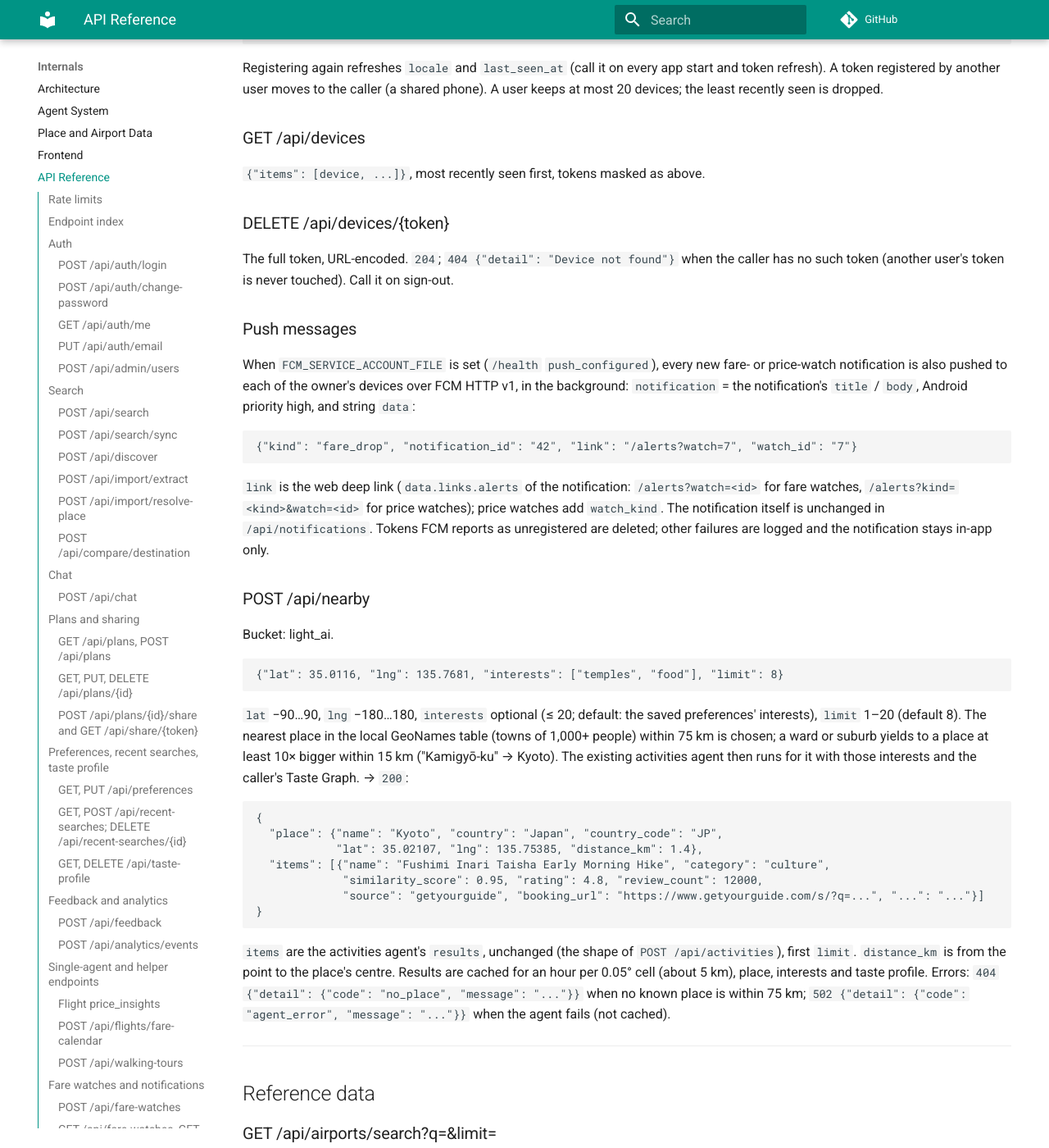
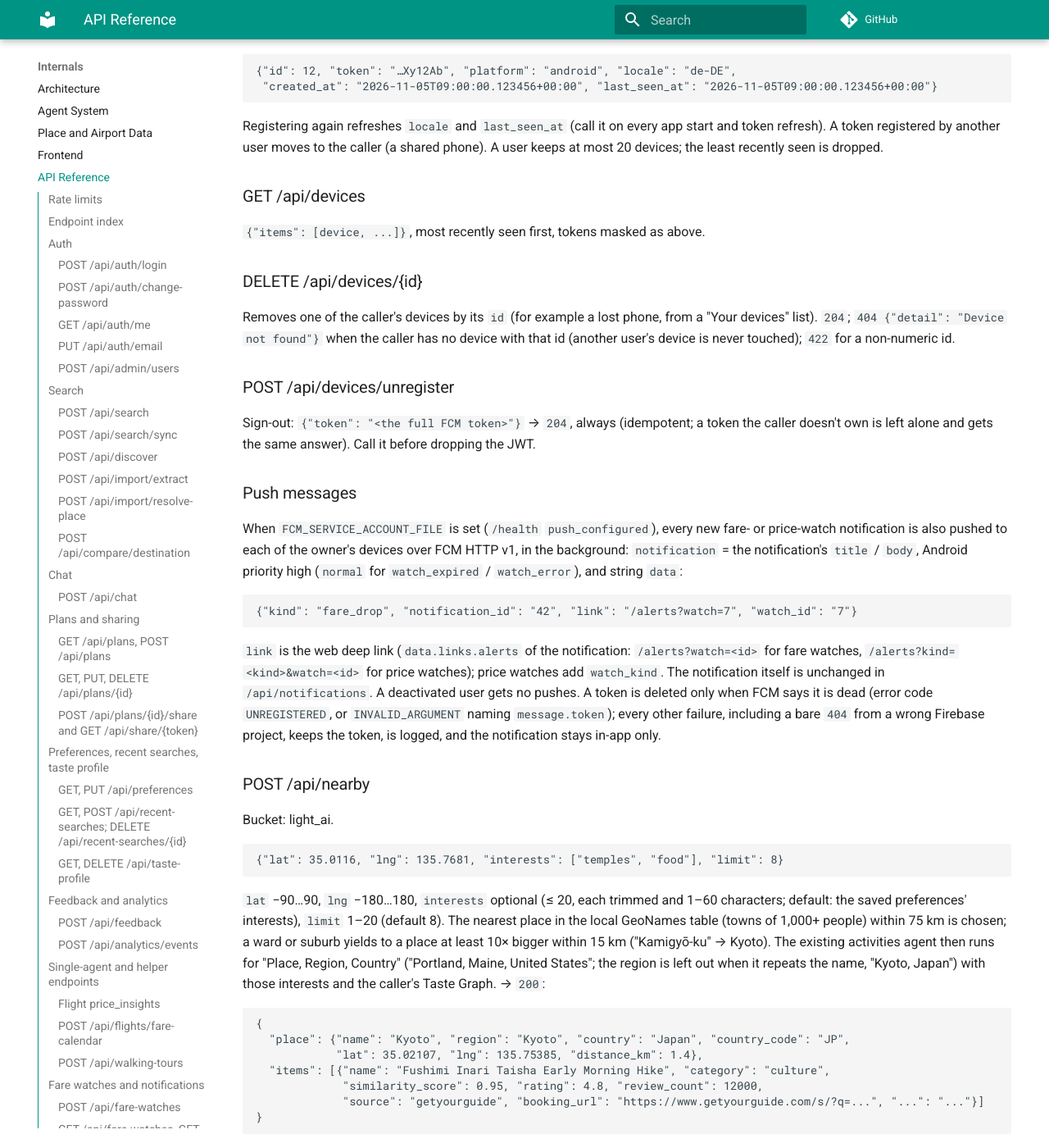
Before and after one commit to rupakc/travel-planner, an MkDocs documentation site: the page built from docs/API-Reference.md, in a window 1280 px wide and 1400 px high, scrolled down 23454 px. Shown: the whole window at 82% size. Built offline with MkDocs 1.6.1 and Material for MkDocs 9.7.7, drawn with Linux system fonts in a browser that asks for light colours; comment, search, counter and statistics services are not loaded; some of the changed text lies outside the part shown.

Commit message:
docs: device ids and unregister, dead-token rule, Near me region
Co-Authored-By: Claude Opus 5.5 <noreply@anthropic.com>

````diff
--- a/docs/API-Reference.md
+++ b/docs/API-Reference.md
@@ -93,7 +93,8 @@ Limits are configurable (see [Configuration](Configuration.md#rate-limits)). The
 | GET | `/api/notifications/unread-count` | user | `{"count": n}` |
 | POST | `/api/notifications/read` | user | Mark `ids` (or `all`) read |
 | GET, POST | `/api/devices` | user | List own push devices (tokens masked); register an FCM token |
-| DELETE | `/api/devices/{token}` | user | Unregister one of own tokens (`204`, or `404`) |
+| DELETE | `/api/devices/{id}` | user | Remove one of own devices by id (`204`, or `404`) |
+| POST | `/api/devices/unregister` | user | Sign-out: forget a token sent in the body (`204`, idempotent) |
 | POST | `/api/nearby` | user | Near me: nearest known place to a coordinate and things to do there |
 | GET | `/health` | none | Liveness and capability flags |
 | GET | `/health/agents` | none | Deep check with one tiny Haiku call (cached 5 min) |
@@ -745,7 +746,7 @@ As the fare-watch unsubscribe link, for one price watch (its own signed token; a
 
 ## Mobile app: push devices and Near me
 
-Added for the Android app. Every route needs a signed-in user and only touches that user's data.
+Added for the Android app. Every route needs a signed-in user and only touches that user's data. An FCM token only ever travels in a request body, never in a URL, so request and access logs never carry one; logs show at most its last 6 characters.
 
 ### POST /api/devices
 
@@ -758,7 +759,7 @@ Registers the app's FCM registration token for push alerts.
 `token` 1–4096 characters; `platform` only `"android"` (the default); `locale` optional (≤ 35). → `200` with the device, token masked to its last 6 characters:
 
 ```json
-{"token": "…Xy12Ab", "platform": "android", "locale": "de-DE",
+{"id": 12, "token": "…Xy12Ab", "platform": "android", "locale": "de-DE",
  "created_at": "2026-11-05T09:00:00.123456+00:00", "last_seen_at": "2026-11-05T09:00:00.123456+00:00"}
 ```
 
@@ -768,19 +769,23 @@ Registering again refreshes `locale` and `last_seen_at` (call it on every app st
 
 `{"items": [device, ...]}`, most recently seen first, tokens masked as above.
 
-### DELETE /api/devices/{token}
+### DELETE /api/devices/{id}
 
-The full token, URL-encoded. `204`; `404 {"detail": "Device not found"}` when the caller has no such token (another user's token is never touched). Call it on sign-out.
+Removes one of the caller's devices by its `id` (for example a lost phone, from a "Your devices" list). `204`; `404 {"detail": "Device not found"}` when the caller has no device with that id (another user's device is never touched); `422` for a non-numeric id.
+
+### POST /api/devices/unregister
+
+Sign-out: `{"token": "<the full FCM token>"}` → `204`, always (idempotent; a token the caller doesn't own is left alone and gets the same answer). Call it before dropping the JWT.
 
 ### Push messages
 
-When `FCM_SERVICE_ACCOUNT_FILE` is set (`/health` `push_configured`), every new fare- or price-watch notification is also pushed to each of the owner's devices over FCM HTTP v1, in the background: `notification` = the notification's `title` / `body`, Android priority high, and string `data`:
+When `FCM_SERVICE_ACCOUNT_FILE` is set (`/health` `push_configured`), every new fare- or price-watch notification is also pushed to each of the owner's devices over FCM HTTP v1, in the background: `notification` = the notification's `title` / `body`, Android priority high (`normal` for `watch_expired` / `watch_error`), and string `data`:
 
 ```json
 {"kind": "fare_drop", "notification_id": "42", "link": "/alerts?watch=7", "watch_id": "7"}
 ```
 
-`link` is the web deep link (`data.links.alerts` of the notification: `/alerts?watch=<id>` for fare watches, `/alerts?kind=<kind>&watch=<id>` for price watches); price watches add `watch_kind`. The notification itself is unchanged in `/api/notifications`. Tokens FCM reports as unregistered are deleted; other failures are logged and the notification stays in-app only.
+`link` is the web deep link (`data.links.alerts` of the notification: `/alerts?watch=<id>` for fare watches, `/alerts?kind=<kind>&watch=<id>` for price watches); price watches add `watch_kind`. The notification itself is unchanged in `/api/notifications`. A deactivated user gets no pushes. A token is deleted only when FCM says it is dead (error code `UNREGISTERED`, or `INVALID_ARGUMENT` naming `message.token`); every other failure, including a bare `404` from a wrong Firebase project, keeps the token, is logged, and the notification stays in-app only.
 
 ### POST /api/nearby
 
@@ -790,11 +795,11 @@ Bucket: light_ai.
 {"lat": 35.0116, "lng": 135.7681, "interests": ["temples", "food"], "limit": 8}
 ```
 
-`lat` −90…90, `lng` −180…180, `interests` optional (≤ 20; default: the saved preferences' interests), `limit` 1–20 (default 8). The nearest place in the local GeoNames table (towns of 1,000+ people) within 75 km is chosen; a ward or suburb yields to a place at least 10× bigger within 15 km ("Kamigyō-ku" → Kyoto). The existing activities agent then runs for it with those interests and the caller's Taste Graph. → `200`:
+`lat` −90…90, `lng` −180…180, `interests` optional (≤ 20, each trimmed and 1–60 characters; default: the saved preferences' interests), `limit` 1–20 (default 8). The nearest place in the local GeoNames table (towns of 1,000+ people) within 75 km is chosen; a ward or suburb yields to a place at least 10× bigger within 15 km ("Kamigyō-ku" → Kyoto). The existing activities agent then runs for "Place, Region, Country" ("Portland, Maine, United States"; the region is left out when it repeats the name, "Kyoto, Japan") with those interests and the caller's Taste Graph. → `200`:
 
 ```json
 {
-  "place": {"name": "Kyoto", "country": "Japan", "country_code": "JP",
+  "place": {"name": "Kyoto", "region": "Kyoto", "country": "Japan", "country_code": "JP",
             "lat": 35.02107, "lng": 135.75385, "distance_km": 1.4},
   "items": [{"name": "Fushimi Inari Taisha Early Morning Hike", "category": "culture",
              "similarity_score": 0.95, "rating": 4.8, "review_count": 12000,
@@ -802,7 +807,7 @@ Bucket: light_ai.
 }
 ```
 
-`items` are the activities agent's `results`, unchanged (the shape of `POST /api/activities`), first `limit`. `distance_km` is from the point to the place's centre. Results are cached for an hour per 0.05° cell (about 5 km), place, interests and taste profile. Errors: `404 {"detail": {"code": "no_place", "message": "..."}}` when no known place is within 75 km; `502 {"detail": {"code": "agent_error", "message": "..."}}` when the agent fails (not cached).
+`items` are the activities agent's `results`, unchanged (the shape of `POST /api/activities`), first `limit`. `region` is the state / province (GeoNames first-level division) name, or `null`. `distance_km` is from the point to the place's centre. Results are cached for an hour per 0.05° cell (about 5 km), place, interests and taste profile. Errors: `404 {"detail": {"code": "no_place", "message": "..."}}` when no known place is within 75 km; `502 {"detail": {"code": "agent_error", "message": "..."}}` when the agent fails (not cached).
 
 ---
 
````
Also changed, not shown: CLAUDE.md (+1 -1 lines), docs/Architecture.md (+3 -3 lines), docs/Changelog.md (+2 -2 lines), docs/Configuration.md (+3 -3 lines).
